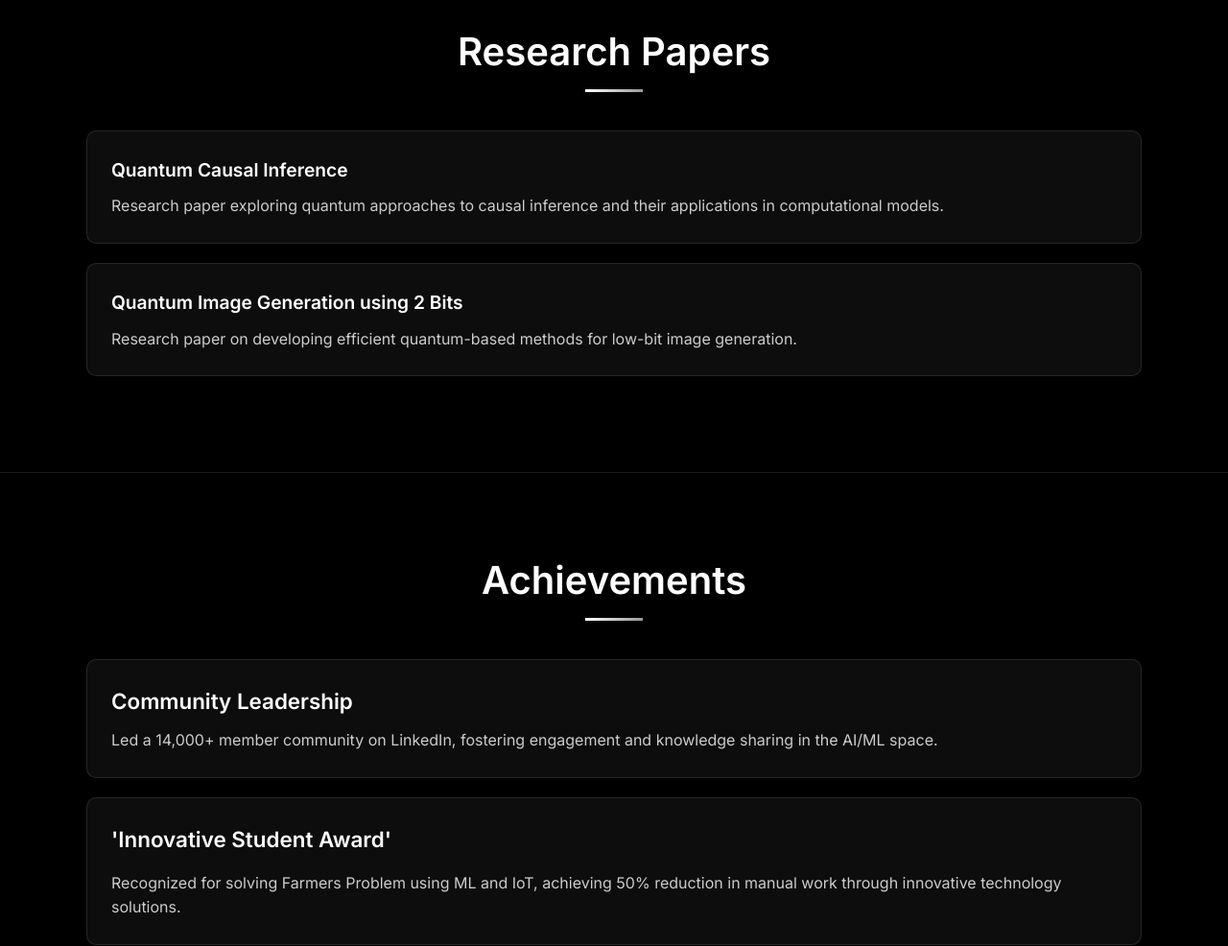
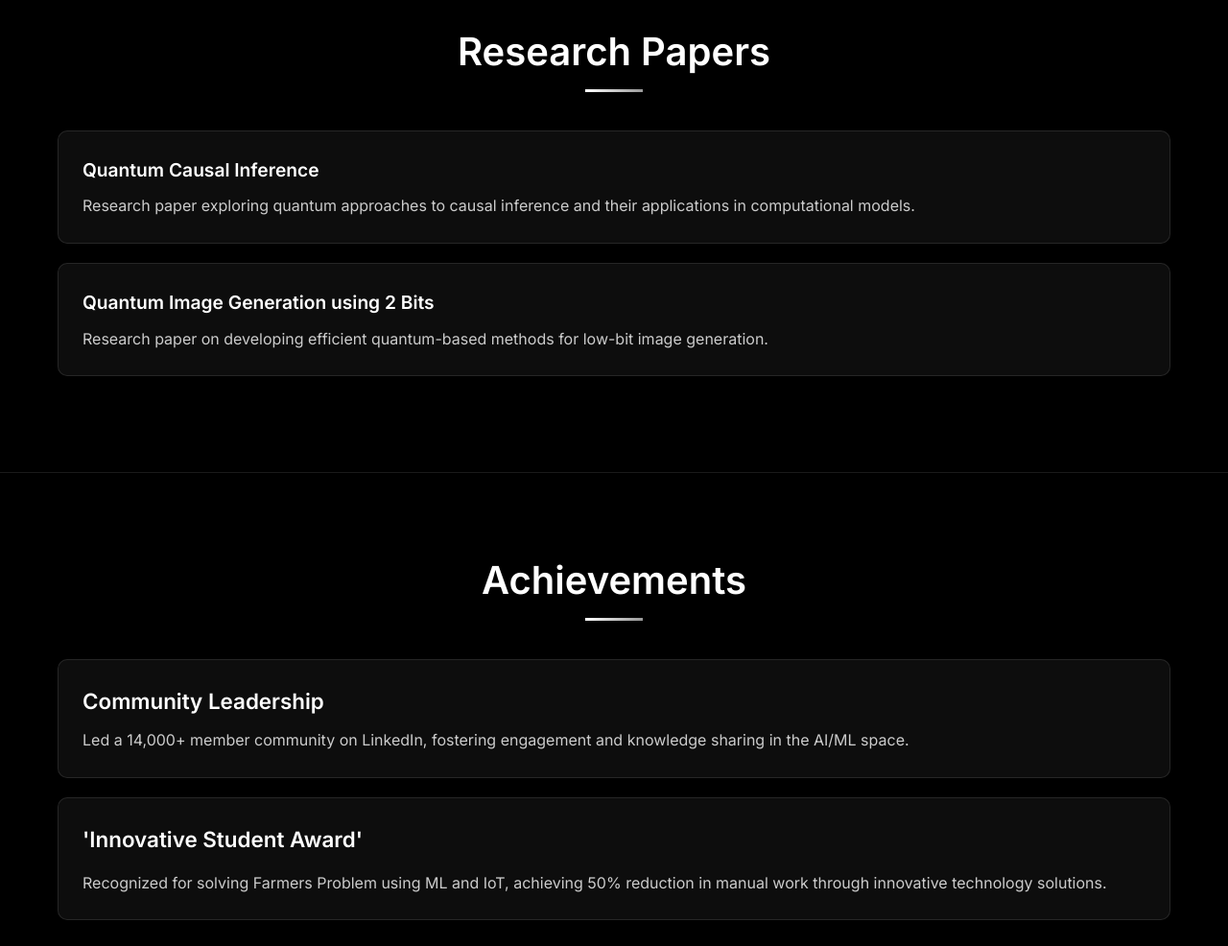
Before and after one commit to diwashtimilsina/Portfolio, a plain HTML site: page index.html in a window 1280 px wide. Shown: the part 4300-5286 px from the top of the page at 96% size. Drawn offline with nearby package versions, Linux system fonts and the light colour scheme.

Commit message:
Update index.html

```diff
--- a/index.html
+++ b/index.html
@@ -268,7 +268,7 @@
         }
 
         .achievements-list {
-            max-width: 1100px;
+            max-width: 1200px;
             margin: 0 auto;
         }
 
@@ -288,7 +288,7 @@
         }
 
         .papers-section {
-            max-width: 1100px;
+            max-width: 1200px;
             margin: 0 auto;
         }
 
```
